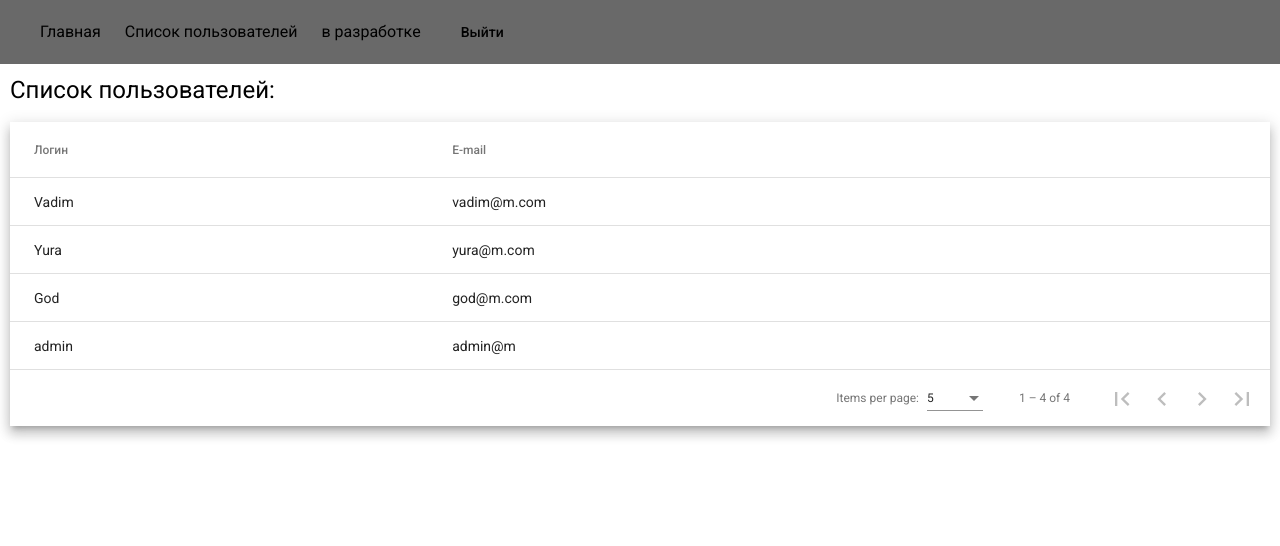
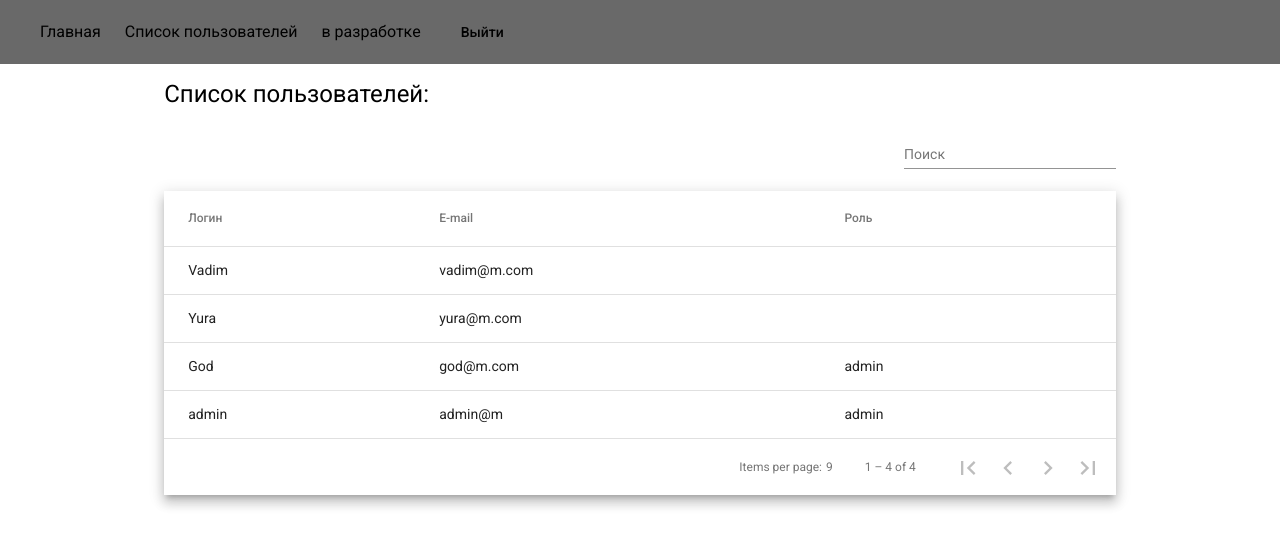
Before and after one commit to KyrAt0r/BookShare-v2, an Angular app: page /user-list in a window 1280 px wide. Shown: the top 546 px of the page. Built offline with nearby package versions, Linux system fonts and the light colour scheme; sample sign-in values are in the browser's storage.

Commit message:
Стили

```diff
--- a/src/app/components/app-shell/app-shell.component.scss
+++ b/src/app/components/app-shell/app-shell.component.scss
@@ -28,7 +28,9 @@ nav {
 }
 
 main {
-  padding: 0 10px;
-  overflow: auto;
-  height: 100%;
+  grid-area: 2 / 1 / 2 / 2;
 }
+
+router-outlet{
+
+}
--- a/src/app/modules/user-list-page/components/user-list-page/user-list-page.component.html
+++ b/src/app/modules/user-list-page/components/user-list-page/user-list-page.component.html
@@ -1,22 +1,32 @@
-<h1>Список пользователей:</h1>
-
-<div class="mat-elevation-z8">
+<div class="grid-container">
+  <div class="header"><h1>Список пользователей:</h1></div>
+  <div class="search">
+    <mat-form-field>
+      <mat-label>Поиск</mat-label>
+      <input matInput (keyup)="applyFilter($event)" placeholder="" #input>
+    </mat-form-field>
+  </div>
+  <div class="mat-elevation-z8 table">
     <table mat-table [dataSource]="dataSource">
-    <!-- Position Column -->
       <ng-container matColumnDef="login">
-      <th mat-header-cell *matHeaderCellDef> Логин </th>
+        <th mat-header-cell *matHeaderCellDef> Логин</th>
         <td mat-cell *matCellDef="let users"> {{users.login}} </td>
       </ng-container>
 
-    <!-- Name Column -->
       <ng-container matColumnDef="e-mail">
-      <th mat-header-cell *matHeaderCellDef> E-mail </th>
+        <th mat-header-cell *matHeaderCellDef> E-mail</th>
         <td mat-cell *matCellDef="let users"> {{users.email}} </td>
       </ng-container>
 
-    <tr mat-header-row *matHeaderRowDef="displayedColumns"></tr>
+      <ng-container matColumnDef="role">
+        <th mat-header-cell *matHeaderCellDef> Роль</th>
+        <td mat-cell *matCellDef="let users"> {{users.role}} </td>
+      </ng-container>
+
+      <tr mat-header-row *matHeaderRowDef="displayedColumns; sticky: true"></tr>
       <tr mat-row *matRowDef="let row; columns: displayedColumns;"></tr>
     </table>
 
-  <mat-paginator [pageSizeOptions]="[5, 10, 20]" showFirstLastButtons></mat-paginator>
+    <mat-paginator [pageSizeOptions]="[9]" showFirstLastButtons></mat-paginator>
   </div>
+</div>
--- a/src/app/modules/user-list-page/components/user-list-page/user-list-page.component.scss
+++ b/src/app/modules/user-list-page/components/user-list-page/user-list-page.component.scss
@@ -1,3 +1,21 @@
+.grid-container {
+  display: grid;
+  grid-template-columns: 0.5fr 2.4fr 0.7fr 0.5fr;
+  grid-template-rows: 0.1fr repeat(2, 0.2fr) 3.6fr;
+  gap: 1% 1%;
+}
+
+.header { grid-area: 2 / 2 / 3 / 4; }
+
+.table { grid-area: 4 / 2 / 5 / 4; }
+
+.search { grid-area: 3 / 3 / 4 / 4; }
+
 table {
   width: 100%;
 }
+
+.mat-form-field {
+  font-size: 14px;
+  width: 100%;
+}
--- a/src/app/modules/user-list-page/components/user-list-page/user-list-page.component.ts
+++ b/src/app/modules/user-list-page/components/user-list-page/user-list-page.component.ts
@@ -18,7 +18,7 @@ export class UserListPageComponent implements OnInit {
 
   constructor(private usersList: UsersService) {
   }
-  displayedColumns: string[] = ['login', 'e-mail'];
+  displayedColumns: string[] = ['login', 'e-mail', 'role'];
   dataSource = new MatTableDataSource<UserServerResponse>(this.users);
 
   @ViewChild(MatPaginator) paginator: MatPaginator;
@@ -36,4 +36,9 @@ export class UserListPageComponent implements OnInit {
         this.dataSource.paginator = this.paginator;
       });
   }
+
+  applyFilter(event: Event) {
+    const filterValue = (event.target as HTMLInputElement).value;
+    this.dataSource.filter = filterValue.trim().toLowerCase();
+  }
 }
--- a/src/app/modules/user-list-page/user-list-page.module.ts
+++ b/src/app/modules/user-list-page/user-list-page.module.ts
@@ -4,6 +4,7 @@ import { UserListPageComponent } from './components/user-list-page/user-list-pag
 import {UserListPageRoutingModule} from "./user-list-routing.module";
 import {MatPaginatorModule} from '@angular/material/paginator';
 import {MatTableModule} from '@angular/material/table';
+import {MatInputModule} from '@angular/material/input';
 
 
 
@@ -15,7 +16,8 @@ import {MatTableModule} from '@angular/material/table';
     CommonModule,
     UserListPageRoutingModule,
     MatPaginatorModule,
-    MatTableModule
+    MatTableModule,
+    MatInputModule
   ]
 })
 export class UserListPageModule { }
--- a/src/assets/data/users.json
+++ b/src/assets/data/users.json
@@ -3,24 +3,28 @@
     "id": 0,
     "email": "vadim@m.com",
     "login": "Vadim",
-    "password": "Vadim"
+    "password": "Vadim",
+    "role": ""
   },
   {
     "id": 1,
     "login": "Yura",
     "email": "yura@m.com",
-    "password": "Yura"
+    "password": "Yura",
+    "role": ""
   },
   {
     "id": 2,
     "login": "God",
     "email": "god@m.com",
-    "password": "God"
+    "password": "God",
+    "role": "admin"
   },
   {
     "id": 3,
     "login": "admin",
     "email": "admin@m",
-    "password": "admin"
+    "password": "admin",
+    "role": "admin"
   }
 ]
```
Lines whose indentation alone changed are shown as unchanged.
